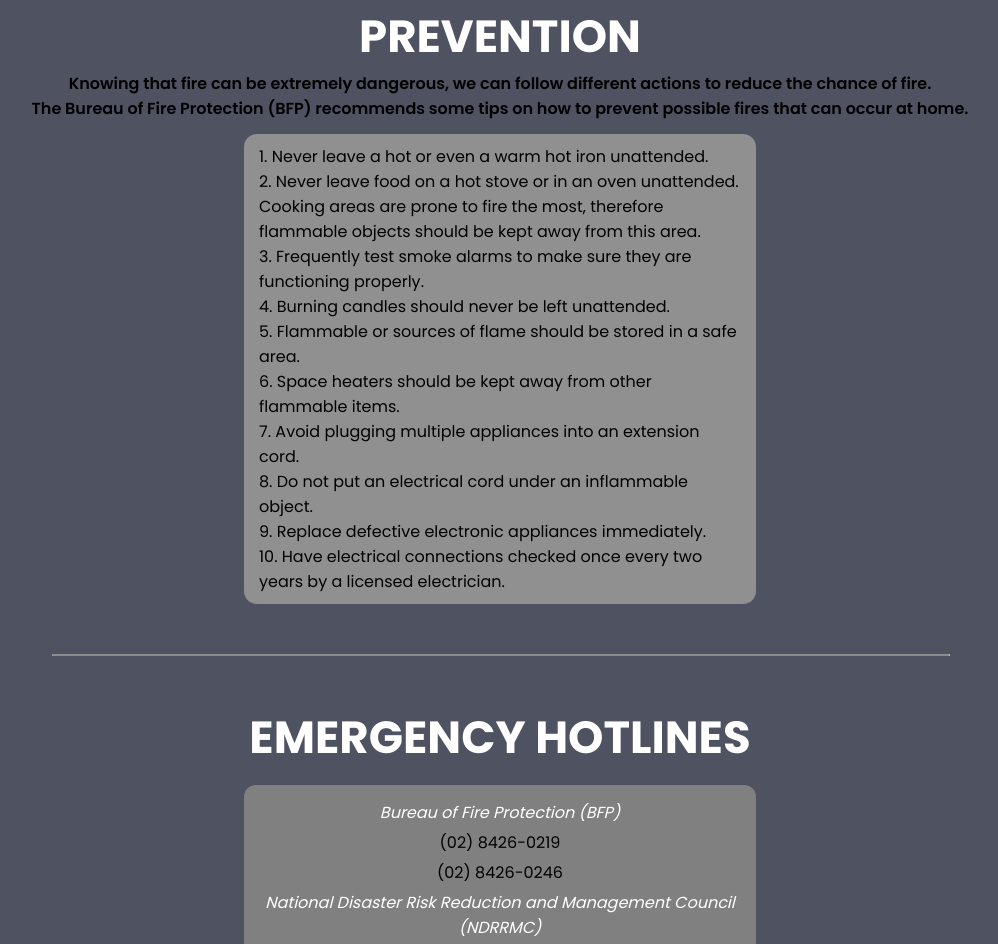
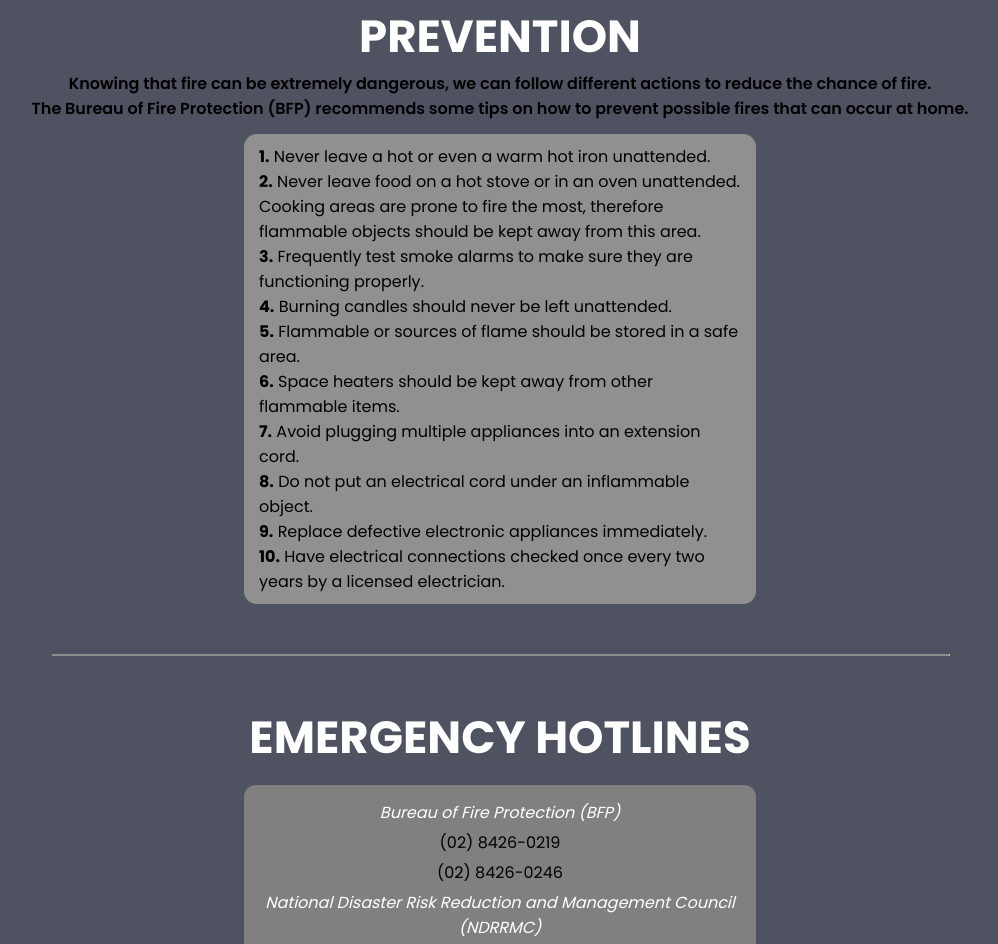
Before and after one commit to omsomni/drrr, a plain HTML site: page index.html in a window 1280 px wide. Shown: the part 2922-3866 px from the top of the page, without its empty margins (140-1138 px from the left). Drawn offline with Linux system fonts and the light colour scheme.

Commit message:
Made numbers bold in prevention

```diff
--- a/index.html
+++ b/index.html
@@ -125,16 +125,16 @@
         <div class="prev-row">
             <ul>
 
-                <li> 1. Never leave a hot or even a warm hot iron unattended. </li>
-                <li> 2. Never leave food on a hot stove or in an oven unattended. Cooking areas are prone to fire the most, therefore flammable objects should be kept away from this area. </li>
-                <li> 3. Frequently test smoke alarms to make sure they are functioning properly. </li>
-                <li> 4. Burning candles should never be left unattended. </li>
-                <li> 5. Flammable or sources of flame should be stored in a safe area. </li>
-                <li> 6. Space heaters should be kept away from other flammable items. </li>
-                <li> 7. Avoid plugging multiple appliances into an extension cord. </li>
-                <li> 8. Do not put an electrical cord under an inflammable object. </li>
-                <li> 9. Replace defective electronic appliances immediately. </li>
-                <li> 10. Have electrical connections checked once every two years by a licensed electrician. </li>
+                <li> <b>1.</b> Never leave a hot or even a warm hot iron unattended. </li>
+                <li> <b>2.</b> Never leave food on a hot stove or in an oven unattended. Cooking areas are prone to fire the most, therefore flammable objects should be kept away from this area. </li>
+                <li> <b>3.</b> Frequently test smoke alarms to make sure they are functioning properly. </li>
+                <li> <b>4.</b> Burning candles should never be left unattended. </li>
+                <li> <b>5.</b> Flammable or sources of flame should be stored in a safe area. </li>
+                <li> <b>6.</b> Space heaters should be kept away from other flammable items. </li>
+                <li> <b>7.</b> Avoid plugging multiple appliances into an extension cord. </li>
+                <li> <b>8.</b> Do not put an electrical cord under an inflammable object. </li>
+                <li> <b>9.</b> Replace defective electronic appliances immediately. </li>
+                <li> <b>10.</b> Have electrical connections checked once every two years by a licensed electrician. </li>
             </ul>
         </div>
     </section>
```
